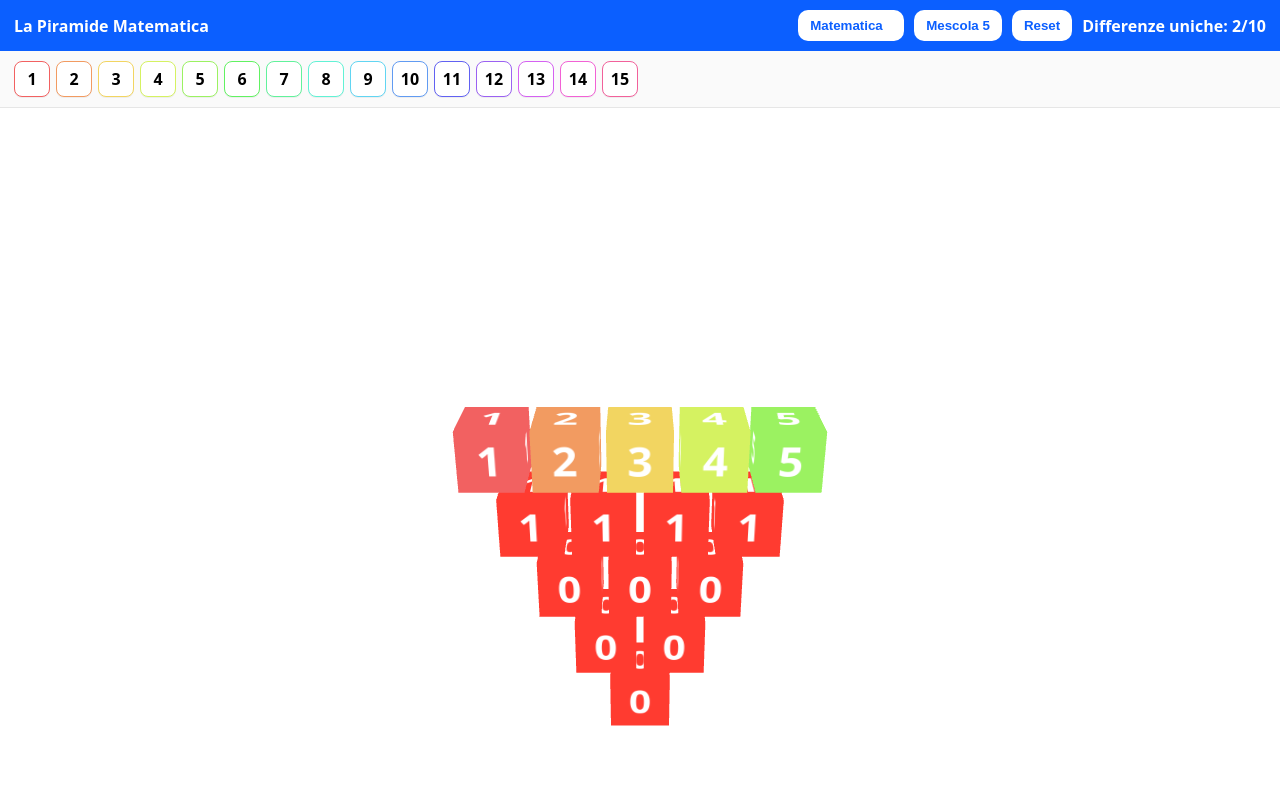
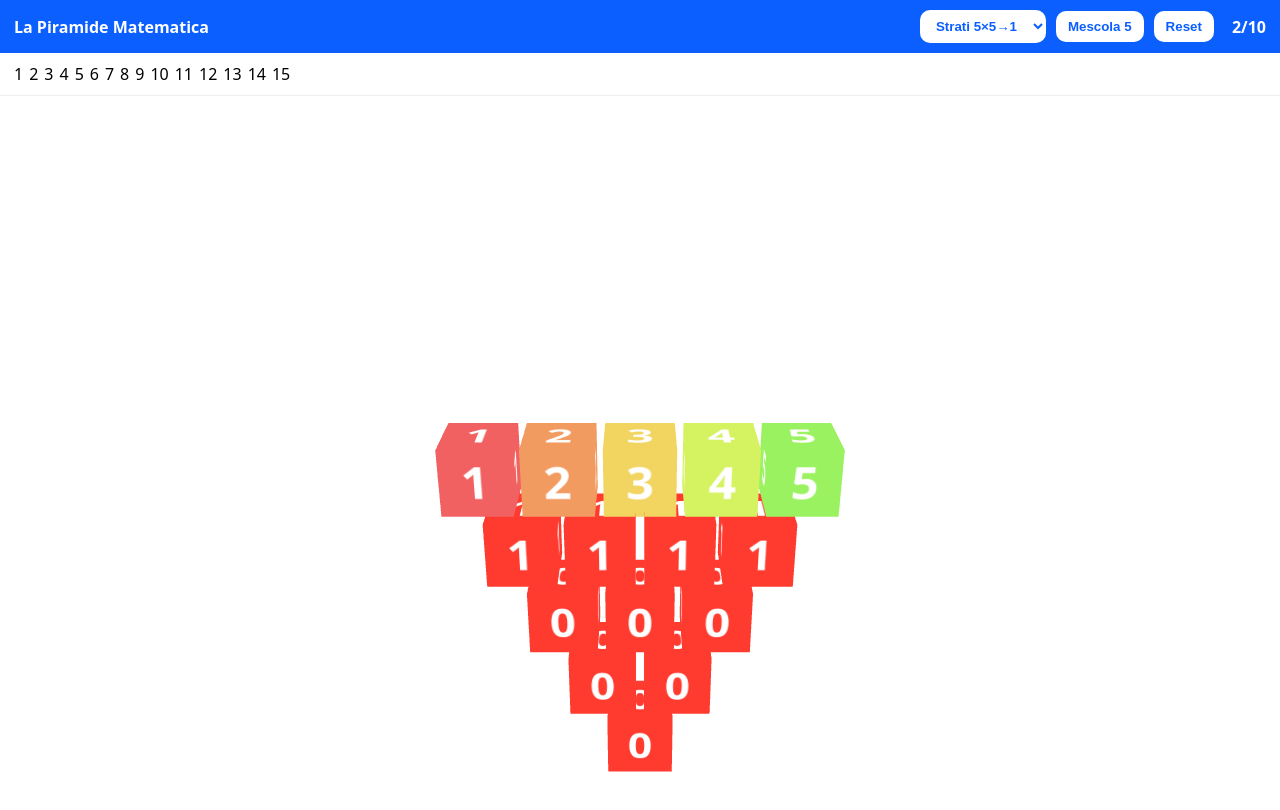
Before and after one commit to pezzaliapp/PiramideMatematica, a website: page index.html in a window 1280 px wide. Drawn offline with Linux system fonts and the light colour scheme.

Commit message:
Update index.html

```diff
--- a/index.html
+++ b/index.html
@@ -1,30 +1,34 @@
 <!doctype html>
 <html lang="it">
 <head>
-  <meta charset="utf-8">
-  <meta name="viewport" content="width=device-width,initial-scale=1,viewport-fit=cover">
+  <meta charset="utf-8" />
+  <meta name="viewport" content="width=device-width,initial-scale=1" />
   <title>La Piramide Matematica — 15 numeri</title>
   <style>
-    :root { --blue:#0b5fff; --bg:#ffffff; --text:#0b0f19; }
-    html,body{height:100%;margin:0;background:var(--bg);color:var(--text);
+    :root { --bar:#0b5fff; --text:#0b5fff; }
+    html,body{height:100%;margin:0;background:#fff;color:#111;
       font-family:system-ui,-apple-system,Segoe UI,Roboto,Arial,sans-serif}
-    .bar{position:sticky;top:0;z-index:3;display:flex;align-items:center;gap:10px;
-      padding:10px 14px;background:var(--blue);color:#fff}
-    .bar h1{margin:0;font-size:16px;margin-right:auto}
-    .bar button, .bar select{border:0;border-radius:10px;padding:8px 12px;background:#fff;
-      color:var(--blue);font-weight:700;cursor:pointer;touch-action:manipulation}
-    .bar select{appearance:none}
-    .status{font-weight:700}
-    #palette{display:flex;flex-wrap:wrap;gap:6px;align-items:center;
-      padding:10px 14px;border-bottom:1px solid #e6e6e6;background:#fafafa}
-    #palette .pill{min-width:34px;height:34px;border-radius:8px;display:flex;
-      align-items:center;justify-content:center;font-weight:700;cursor:pointer;
-      user-select:none;border:1px solid #ddd;box-shadow:0 1px 0 #eee}
-    #palette .active{outline:2px solid var(--blue)}
-    #stage{height:calc(100vh - 54px - 64px);} /* bar + palette */
-    /* Nascondo la palette quando sono in vista “Strati” */
-    .hidePalette #palette{display:none}
-    .hidePalette #stage{height:calc(100vh - 54px);}
+    .bar{
+      position:sticky;top:0;display:flex;gap:10px;align-items:center;
+      padding:10px 14px;background:var(--bar);color:#fff;z-index:2
+    }
+    .bar h1{margin:0;font-size:1rem;margin-right:auto}
+    .bar button,.bar select{
+      border:0;border-radius:10px;padding:8px 12px;background:#fff;
+      color:var(--text);font-weight:700;cursor:pointer;touch-action:manipulation
+    }
+    .bar .status{margin-left:8px;font-weight:700}
+    #palette{
+      display:flex;flex-wrap:wrap;gap:6px; padding:10px 14px; border-bottom:1px solid #eee;
+      background:#fff
+    }
+    #palette button{
+      border:2px solid #ddd;border-radius:10px;padding:6px 10px;font-weight:700;
+      background:#fff; cursor:pointer
+    }
+    body.hidePalette #palette{display:none}
+    #stage{height:calc(100vh - 54px)}
+    canvas{display:block; width:100%; height:100%}
   </style>
 </head>
 <body>
@@ -32,18 +36,19 @@
     <h1>La Piramide Matematica</h1>
     <select id="view">
       <option value="math">Matematica</option>
-      <option value="layers">Strati 5×5→1</option>
+      <option value="layers" selected>Strati 5×5→1</option>
     </select>
     <button id="btn-shuffle">Mescola 5</button>
     <button id="btn-reset">Reset</button>
-    <span class="status">Differenze uniche: <b id="status">0/10</b></span>
+    <span class="status" id="status">—</span>
   </div>
 
-  <!-- paletta numeri 1..15 (solo in vista Matematica) -->
-  <div id="palette" aria-label="Numeri disponibili (1–15)"></div>
+  <!-- Palette numeri (solo in vista “Matematica”) -->
+  <div id="palette" aria-hidden="true"></div>
 
-  <div id="stage" aria-label="Piramide 3D"></div>
+  <div id="stage" aria-label="Piramide di cubi 3D"></div>
 
+  <!-- Three.js locale: se preferisci CDN, sostituisci con la tua versione -->
   <script src="three.js"></script>
   <script src="pyramid.js"></script>
 </body>
```
